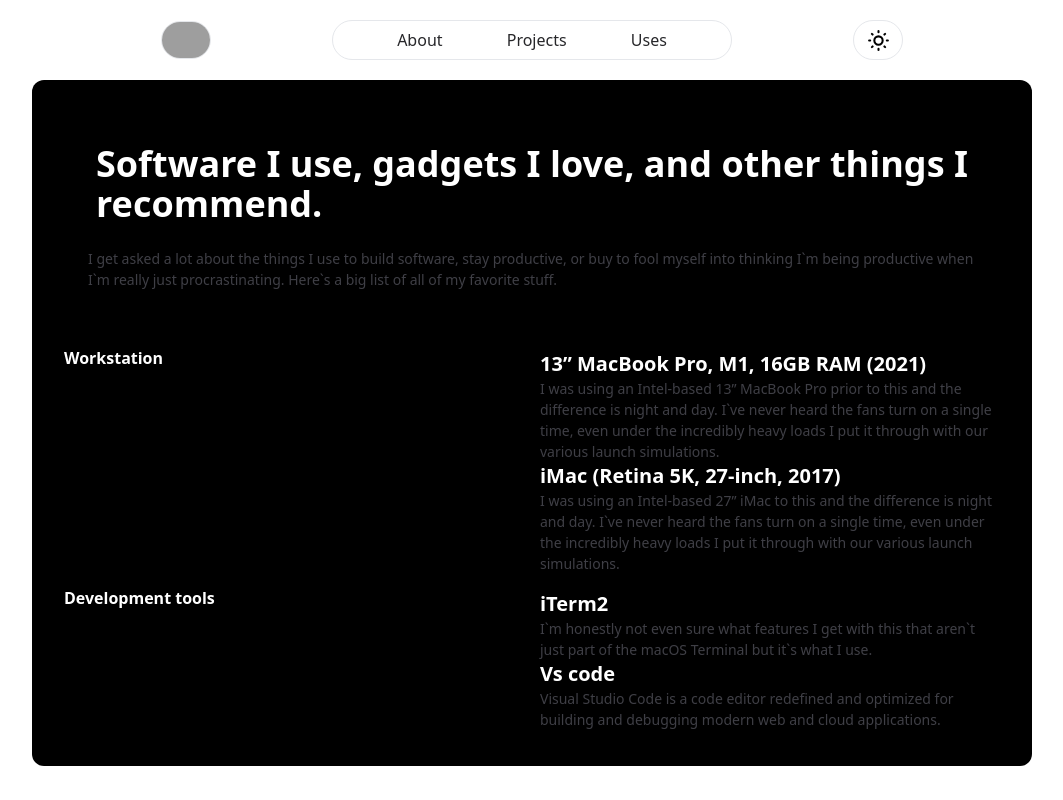
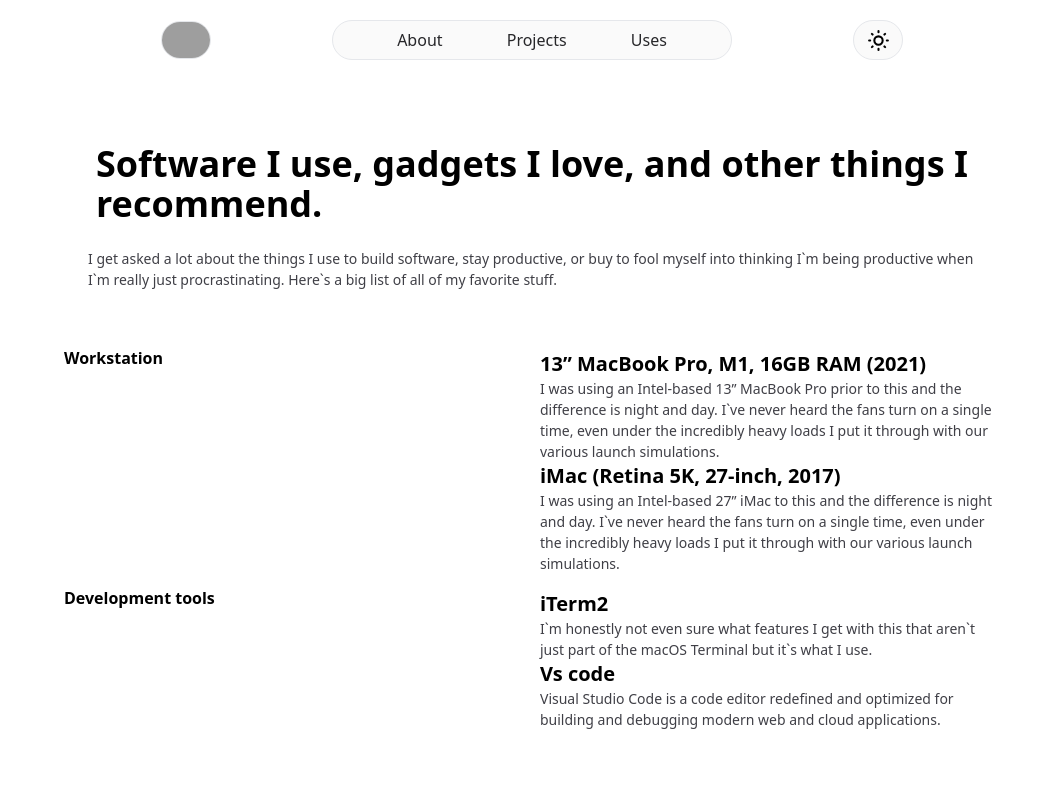
Before and after one commit to mfagri/porfolio, an Angular app: page /uses in a window 1280 px wide. Shown: the whole page, without its empty margins (108-1171 px from the left). Built offline with nearby package versions, Linux system fonts and the light colour scheme; grey boxes are pictures that could not be loaded.

Commit message:
add api git

```diff
--- a/src/app/app.component.html
+++ b/src/app/app.component.html
@@ -1,4 +1,4 @@
-<body class="bg-black lg:bg-white md:bg-white  h-[100vh] ">
+<body class="bg-white lg:bg-white md:bg-white  h-[100vh] ">
         <app-home class="">
         </app-home>
 </body>
--- a/src/home/about/about.component.html
+++ b/src/home/about/about.component.html
@@ -8,31 +8,31 @@
       alt=""
     />
     <h1
-      class="text-3xl md:text-5xl lg:text-5xl font-bold text-[40px] p-4 text-white self-center"
+      class="text-3xl md:text-5xl lg:text-5xl font-bold text-[40px] p-4 text-black self-center"
     >
       I'm Spencer Sharp. I live <br />
       in New York City, where I design the future.
     </h1>
-    <p class="p-2 text-white">
+    <p class="p-2 text-black">
       I`ve loved making things for as long as I can remember, and wrote my first
       program when I was 6 years old, just two weeks after my mom brought home
       the brand new Macintosh LC 550 that I taught myself to type on.
     </p>
-    <p class="p-2 text-white">
+    <p class="p-2 text-black">
       The only thing I loved more than computers as a kid was space. When I was
       8, I climbed the 40-foot oak tree at the back of our yard while wearing my
       older sister's motorcycle helmet, counted down from three, and jumped —
       hoping the tree was tall enough that with just a bit of momentum I'd be
       able to get to orbit.
     </p>
-    <p class="p-2 text-white">
+    <p class="p-2 text-black">
       I spent the next few summers indoors working on a rocket design, while I
       recovered from the multiple surgeries it took to fix my badly broken legs.
       It took nine iterations, but when I was 15 I sent my dad's Blackberry into
       orbit and was able to transmit a photo back down to our family computer
       from space.
     </p>
-    <p class="p-2 text-white">
+    <p class="p-2 text-black">
       Today, I'm the founder of Planetaria, where we're working on civilian
       space suits and manned shuttle kits you can assemble at home so that the
       next generation of kids really can make it to orbit — from the comfort of
@@ -113,7 +113,7 @@
       </div>
     </div>
   </div>
-  <div class="hidden md:block lg:block bg-white p-4 rounded-xl">
+  <div class="hidden md:block lg:block bg-black p-4 rounded-xl">
     <div class="md:p-20 lg:p-20">
       <img
         class="rounded-xl -rotate-6"
--- a/src/home/home.component.html
+++ b/src/home/home.component.html
@@ -1,4 +1,4 @@
-<div class="bg-white ">
+<div class="bg-white">
   <div class="flex flex-col justify-center items-center">
     <div
       class="md:w-[1000px] lg:w-[1000px] flex justify-evenly p-2 items-center md:rounded-xl lg:rounded-xl m-2"
@@ -16,7 +16,7 @@
         Menu
       </button>
       <div
-        class="m-1 w-[50px] h-[40px] bg-white border rounded-3xl flex justify-center items-center"
+        class="m-1 w-[50px] h-[40px] bg-[#fafafa] border rounded-3xl flex justify-center items-center"
       >
         <svg
           stroke="currentColor"
@@ -37,7 +37,7 @@
       </div>
     </div>
     <div
-      class="w-screen max-w-[1000px] m-auto md:rounded-xl lg:rounded-xl bg-black relative"
+      class="w-screen max-w-[1000px] m-auto md:rounded-xl lg:rounded-xl bg-white relative"
     >
       <div
         *ngIf="v"
--- a/src/home/nav/nav.component.html
+++ b/src/home/nav/nav.component.html
@@ -1,4 +1,4 @@
-<div class="bg-white h-[40px]  w-[400px] rounded-3xl  flex justify-evenly items-center border ">
+<div class="bg-[#fafafa] h-[40px]  w-[400px] rounded-3xl  flex justify-evenly items-center border ">
     <a routerLink="/" class="text-zinc-800 hover:text-teal-500 " >About</a>
     <a routerLink="/projects" class="text-zinc-800 hover:text-teal-500 "> Projects</a>
     <a routerLink="/uses" class="text-zinc-800 hover:text-teal-500 "> Uses</a>
--- a/src/home/projects/projects.component.html
+++ b/src/home/projects/projects.component.html
@@ -2,7 +2,7 @@
   <div class="p-4 justify-center flex flex-col items-start">
     <div class="m-4 p-4 flex flex-col justify-start items-start">
       <h1
-        class="text-4xl md:text-4xl lg:text-4xl font-bold text-[30px] p-4 text-white self-center"
+        class="text-4xl md:text-4xl lg:text-4xl font-bold text-[30px] p-4 text-black self-center"
       >
         Things I`ve made trying to put my dent in the universe.
       </h1>
--- a/src/home/projects/projects.component.ts
+++ b/src/home/projects/projects.component.ts
@@ -2,6 +2,14 @@
 import { Component, OnInit } from '@angular/core';
 import { Observable } from 'rxjs';
 
+export interface projectinfo{
+  name: string,
+  visibility:string,
+  git_url: string,
+  days:string,
+  // created_at: string,
+  description:string
+};
 @Component({
   selector: 'app-projects',
   templateUrl: './projects.component.html',
@@ -9,19 +17,53 @@
 })
 export class ProjectsComponent implements OnInit {
   constructor(private http: HttpClient) {}
-  projects: any = ['h', 'h', 'h', 'h', 'm', 'h', 'h', 'h', 'h', 'h'];
+  data:any = [];
+  projects: projectinfo[] = [];
+
   async ngOnInit() {
     console.log(await this.getdata().subscribe({
       next:(res)=>{
-        // this.data = res;
-        console.log(res);
+        this.data =   res
+        //  console.log(res);
+        //  console.log("f",this.data);
+         this.data.forEach((d: any) => {
+           this.projects.push({
+             name: d.name,
+             visibility: d.visibility,
+             git_url: d.git_url,
+             days: this.make_time(d.created_at),
+             description:d.description
+           });
+         });
       }
     }));
+    // this.projects = this.projects.map(project => {
+    //   const createdDate = new Date(project.days);
+    //   const currentDate = new Date();
+    //   const timeDiff = currentDate.getTime() - createdDate.getTime();
+    //   const daysDiff = Math.floor(timeDiff / (1000 * 3600 * 24));
+    //   project.days = daysDiff.toString();
+    //   console.log(`Number of days for project "${project.name}": ${daysDiff}`);
+    //   return project;
+    // });
+    console.log("Projects:", this.projects);
   }
 
   getdata():Observable<any> {
     return this.http.get<any>(
-      'https://raw.githubusercontent.com/mfagri/mfagri.github.io/master/ads.json'
+      'https://api.github.com/users/mfagri/repos'
     );
   }
+  make_time(time:string)
+  {
+    const createdDate = new Date(time);
+      const currentDate = new Date();
+      const timeDiff = currentDate.getTime() - createdDate.getTime();
+      const daysDiff = Math.floor(timeDiff / (1000 * 3600 * 24));
+      time = daysDiff.toString();
+      return time;
+  }
 }
+//name
+//url
+//
--- a/src/home/uses/uses.component.html
+++ b/src/home/uses/uses.component.html
@@ -1,22 +1,22 @@
 <div class=" container p-4 justify-center flex flex-col items-start" >
     <div class="m-4 p-4 flex flex-col justify-start items-start">
-        <h1 class="text-4xl md:text-4xl lg:text-4xl font-bold text-[30px] p-4 text-white self-center">Software I use, gadgets I love, and other things I recommend.
+        <h1 class="text-4xl md:text-4xl lg:text-4xl font-bold text-[30px] p-4 text-black self-center">Software I use, gadgets I love, and other things I recommend.
         </h1>
         <p class="text-zinc-700 m-2 text-[14px]">I get asked a lot about the things I use to build software, stay productive, or buy to fool myself into thinking I`m being productive when I`m really just procrastinating. Here`s a big list of all of my favorite stuff.</p>
     </div>
     <div class="p-4  grid grid-cols-2 gap-2">
-        <p class="text-white font-bold"> Workstation</p>
+        <p class="text-black font-bold"> Workstation</p>
         <div class="p-1">
-            <h1 class="text-white text-xl font-bold">13” MacBook Pro, M1, 16GB RAM (2021)</h1>
+            <h1 class="text-black text-xl font-bold">13” MacBook Pro, M1, 16GB RAM (2021)</h1>
             <p class="text-zinc-700 text-[14px]">I was using an Intel-based 13” MacBook Pro prior to this and the difference is night and day. I`ve never heard the fans turn on a single time, even under the incredibly heavy loads I put it through with our various launch simulations.</p>
-            <h1 class="text-white text-xl font-bold">iMac (Retina 5K, 27-inch, 2017)</h1>
+            <h1 class="text-black text-xl font-bold">iMac (Retina 5K, 27-inch, 2017)</h1>
             <p class="text-zinc-700 text-[14px]">I was using an Intel-based 27” iMac to this and the difference is night and day. I`ve never heard the fans turn on a single time, even under the incredibly heavy loads I put it through with our various launch simulations.</p>
         </div>
-        <p class="text-white font-bold">Development tools</p>
+        <p class="text-black font-bold">Development tools</p>
         <div class="p-1">
-            <h1 class="text-white text-xl font-bold">iTerm2</h1>
+            <h1 class="text-black text-xl font-bold">iTerm2</h1>
             <p class="text-zinc-700 text-[14px]">I`m honestly not even sure what features I get with this that aren`t just part of the macOS Terminal but it`s what I use.</p>
-            <h1 class="text-white text-xl font-bold">Vs code</h1>
+            <h1 class="text-black text-xl font-bold">Vs code</h1>
             <p class="text-zinc-700 text-[14px]">Visual Studio Code is a code editor redefined and optimized for building and debugging modern web and cloud applications.</p>
         <!-- </div>
         <p class="text-white font-bold">Productivity</p>
```
